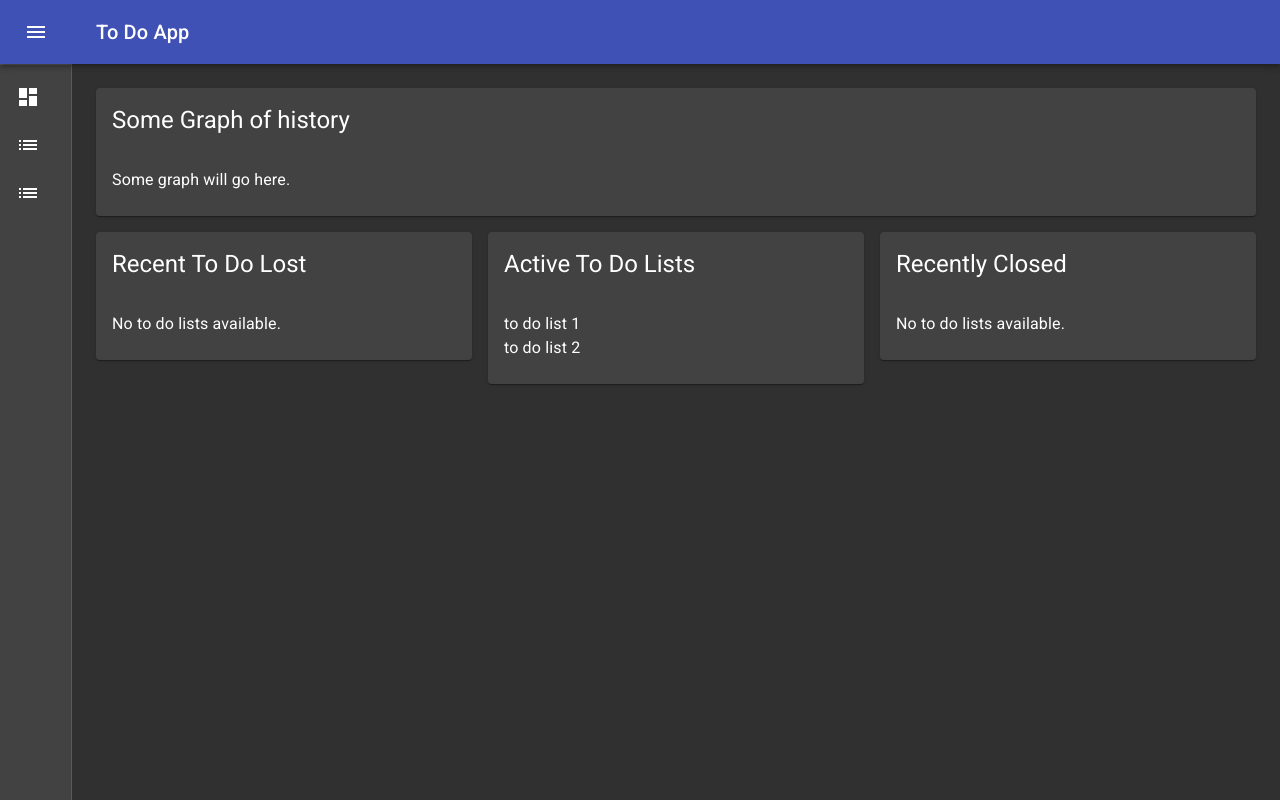
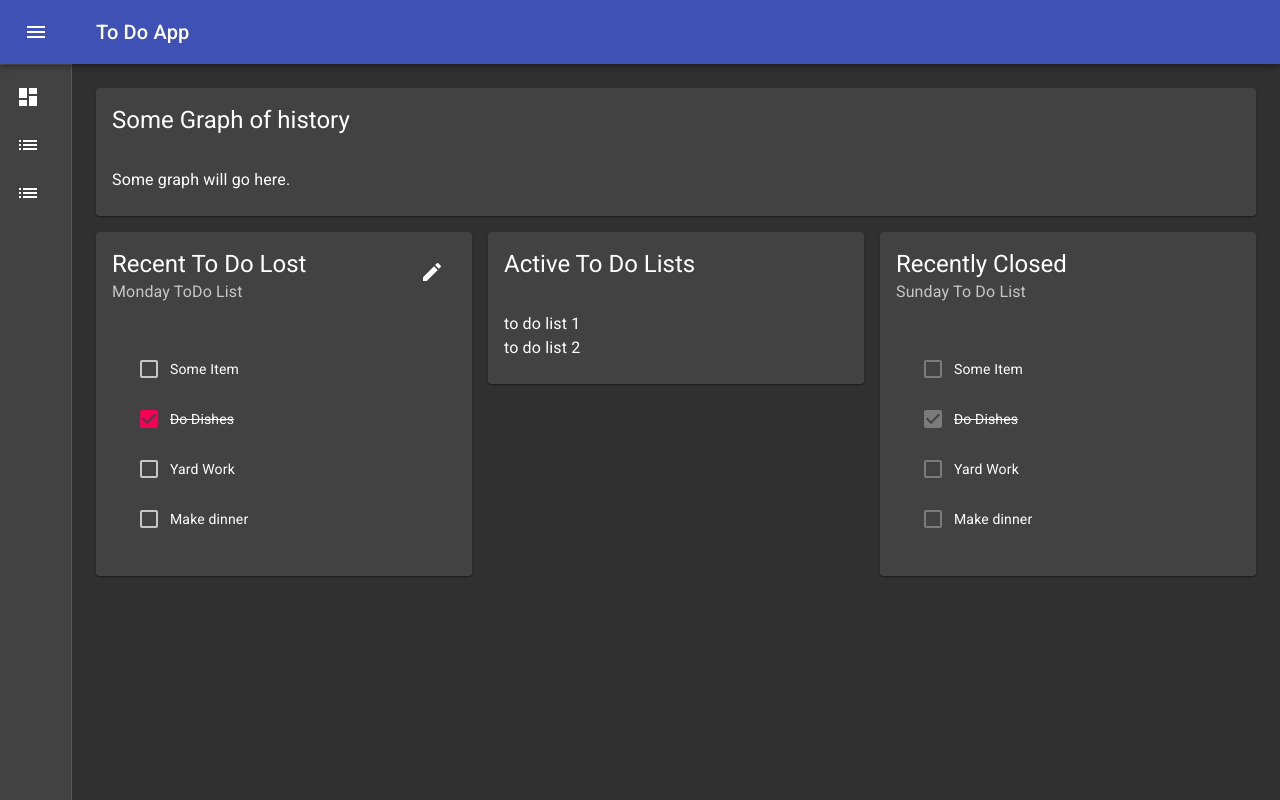
Before and after one commit to cwiswell/ToDoFrontEnd, a React (Create React App) app: page / in a window 1280 px wide. Built offline with nearby package versions, Linux system fonts and the light colour scheme.

Commit message:
Move test data to service

```diff
--- a/src/home/home.component.tsx
+++ b/src/home/home.component.tsx
@@ -6,7 +6,6 @@ import { withStyles } from '@material-ui/core/styles';
 import CardContent from '@material-ui/core/CardContent';
 import CardHeader from '@material-ui/core/CardHeader';
 import Grid from '@material-ui/core/Grid';
-import ToDoItem from '../toDoComponent/todo.class';
 import ToDoList from '../toDoComponent/todo-list.class';
 import ToDoCard from './to-do-card';
 import { GetMostRecentActiveToDo, GetRecentlyClosedToDo } from '../libs/to-do-data-service';
@@ -36,9 +35,6 @@ const Home: React.FC<IHomeProps> = (props) => {
     setRecentlyClosed(data);
   });
 
-  //const toDoData = [new ToDoItem("Some Item", false), new ToDoItem("Do Dishes", true), new ToDoItem("Yard Work", false), new ToDoItem("Make dinner", false)];
- // const toDoList = new ToDoList("Monday ToDo List", toDoData);
-  //const prevToDoList = new ToDoList("Sunday To Do List", toDoData);
   const classes = props['classes'];
 
   return (
--- a/src/libs/to-do-data-service.ts
+++ b/src/libs/to-do-data-service.ts
@@ -1,4 +1,9 @@
 import ToDoList from "../toDoComponent/todo-list.class";
+import ToDoItem from "../toDoComponent/todo.class";
+
+const toDoData = [new ToDoItem("Some Item", false), new ToDoItem("Do Dishes", true), new ToDoItem("Yard Work", false), new ToDoItem("Make dinner", false)];
+const toDoList = new ToDoList("Monday ToDo List", toDoData);
+const prevToDoList = new ToDoList("Sunday To Do List", toDoData);
 
 export function GetActiveToDos(): Promise<ToDoList[] | null> {
     return new Promise<ToDoList[] | null>((resolve, reject) => {
@@ -12,12 +17,12 @@ export function GetToDo(id: number): Promise<ToDoList | null> {
 }
 export function GetRecentlyClosedToDo(): Promise<ToDoList | null> {
     return new Promise<ToDoList | null>((resolve, reject) => {
-        resolve(null);
+        resolve(prevToDoList);
     });
 }
 
 export function GetMostRecentActiveToDo(): Promise<ToDoList | null> {
     return new Promise<ToDoList | null>((resolve, reject) => {
-        resolve(null);
+        resolve(toDoList);
     });
 }
```
